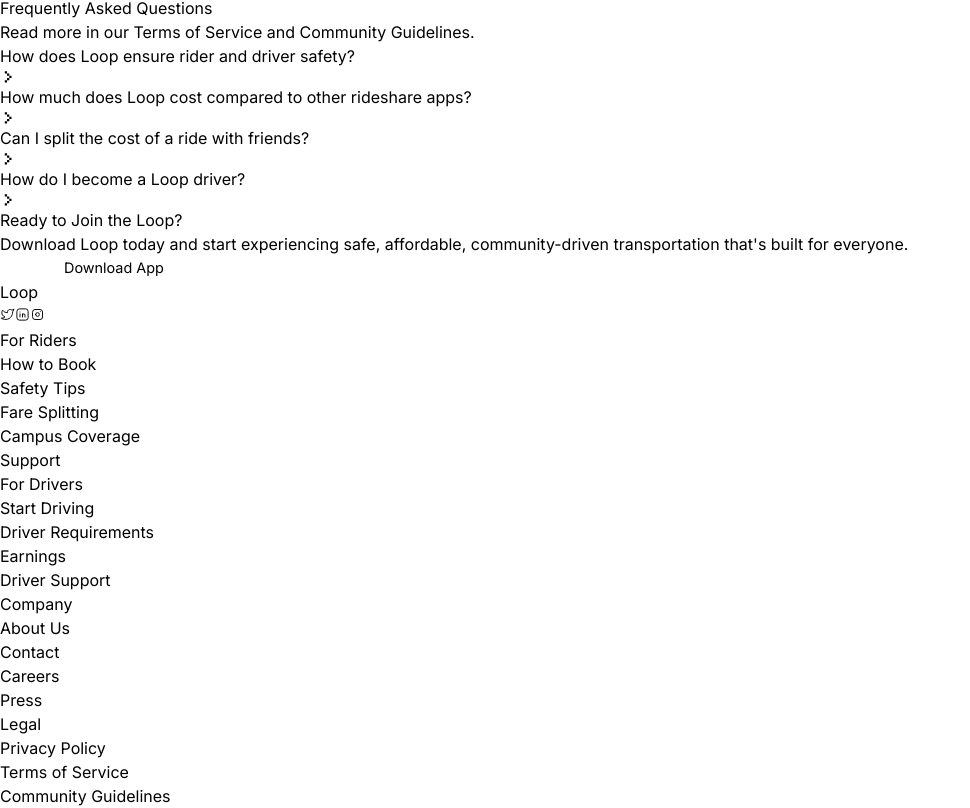
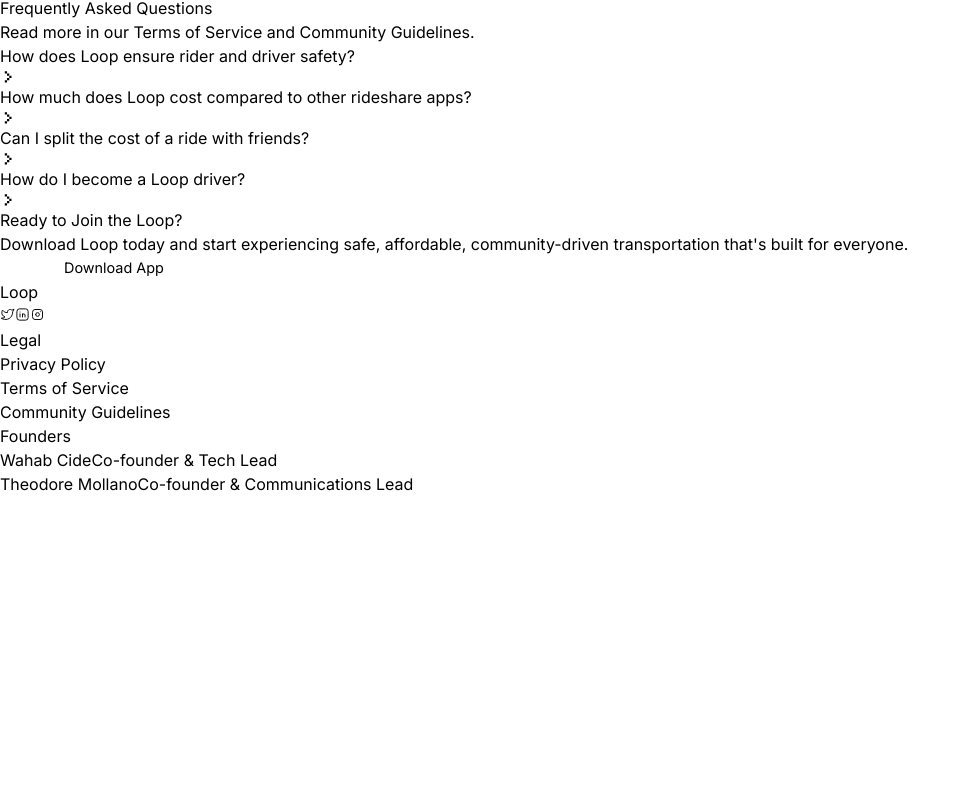
Before and after one commit to wahab-cide/loop-website, a Next.js app: page / in a window 1280 px wide. Shown: the part 6061-6869 px from the top of the page, without its empty margins (0-970 px from the left). After the commit the page ends 6557 px from the top, so only its background shows below. Built offline with nearby package versions, Linux system fonts and the light colour scheme.

Commit message:
add founder info

```diff
--- a/components/footer.tsx
+++ b/components/footer.tsx
@@ -11,27 +11,6 @@ import {
 
 export function Footer() {
   const { showToast } = useToast();
-  const forRiders = [
-    { title: "How to Book", href: "#", onClick: () => showToast("Coming Soon") },
-    { title: "Safety Tips", href: "#", onClick: () => showToast("Coming Soon") },
-    { title: "Fare Splitting", href: "#", onClick: () => showToast("Coming Soon") },
-    { title: "Campus Coverage", href: "#", onClick: () => showToast("Coming Soon") },
-    { title: "Support", href: "#", onClick: () => showToast("Coming Soon") },
-  ];
-
-  const forDrivers = [
-    { title: "Start Driving", href: "#", onClick: () => showToast("Coming Soon") },
-    { title: "Driver Requirements", href: "#", onClick: () => showToast("Coming Soon") },
-    { title: "Earnings", href: "#", onClick: () => showToast("Coming Soon") },
-    { title: "Driver Support", href: "#", onClick: () => showToast("Coming Soon") },
-  ];
-
-  const company = [
-    { title: "About Us", href: "#", onClick: () => showToast("Coming Soon") },
-    { title: "Contact", href: "#", onClick: () => showToast("Coming Soon") },
-    { title: "Careers", href: "#", onClick: () => showToast("Coming Soon") },
-    { title: "Press", href: "#", onClick: () => showToast("Coming Soon") },
-  ];
 
   const legal = [
     { title: "Privacy Policy", href: "/privacy" },
@@ -53,8 +32,8 @@ export function Footer() {
         </div>
       </div>
 
-      <div className="max-w-7xl my-28 mx-auto text-sm text-neutral-400 flex flex-col justify-between md:px-8">
-        <div className="flex flex-col md:flex-row justify-between">
+      <div className="max-w-7xl my-28 mx-auto text-sm text-neutral-400 flex flex-col md:px-8">
+        <div className="flex flex-col md:flex-row justify-between items-start w-full">
           <div className="mb-10 md:mb-0">
             <Logo />
             <div className="flex gap-3 mt-6">
@@ -66,82 +45,7 @@ export function Footer() {
             </div>
           </div>
 
-          <div className="grid grid-cols-2 md:grid-cols-4 gap-10 lg:gap-20">
-            <div className="flex flex-col space-y-4">
-              <p className="text-white font-semibold">For Riders</p>
-              <ul className="space-y-3">
-                {forRiders.map((item, idx) => (
-                  <li key={`riders-${idx}`}>
-                    {item.href === "#" ? (
-                      <button
-                        onClick={item.onClick}
-                        className="hover:text-white transition-colors text-left"
-                      >
-                        {item.title}
-                      </button>
-                    ) : (
-                      <Link
-                        href={item.href}
-                        className="hover:text-white transition-colors"
-                      >
-                        {item.title}
-                      </Link>
-                    )}
-                  </li>
-                ))}
-              </ul>
-            </div>
-
-            <div className="flex flex-col space-y-4">
-              <p className="text-white font-semibold">For Drivers</p>
-              <ul className="space-y-3">
-                {forDrivers.map((item, idx) => (
-                  <li key={`drivers-${idx}`}>
-                    {item.href === "#" ? (
-                      <button
-                        onClick={item.onClick}
-                        className="hover:text-white transition-colors text-left"
-                      >
-                        {item.title}
-                      </button>
-                    ) : (
-                      <Link
-                        href={item.href}
-                        className="hover:text-white transition-colors"
-                      >
-                        {item.title}
-                      </Link>
-                    )}
-                  </li>
-                ))}
-              </ul>
-            </div>
-
-            <div className="flex flex-col space-y-4">
-              <p className="text-white font-semibold">Company</p>
-              <ul className="space-y-3">
-                {company.map((item, idx) => (
-                  <li key={`company-${idx}`}>
-                    {item.href === "#" ? (
-                      <button
-                        onClick={item.onClick}
-                        className="hover:text-white transition-colors text-left"
-                      >
-                        {item.title}
-                      </button>
-                    ) : (
-                      <Link
-                        href={item.href}
-                        className="hover:text-white transition-colors"
-                      >
-                        {item.title}
-                      </Link>
-                    )}
-                  </li>
-                ))}
-              </ul>
-            </div>
-
+          <div className="grid grid-cols-1 sm:grid-cols-2 gap-8 md:gap-10 lg:gap-16">
             <div className="flex flex-col space-y-4">
               <p className="text-white font-semibold">Legal</p>
               <ul className="space-y-3">
@@ -155,6 +59,37 @@ export function Footer() {
                     </Link>
                   </li>
                 ))}
+              </ul>
+            </div>
+            <div className="flex flex-col space-y-4">
+              <p className="text-white font-semibold">Founders</p>
+              <ul className="space-y-3">
+                <li>
+                  <div className="flex flex-col space-y-1">
+                    <Link
+                      href="https://portfolio-bice-nine-41.vercel.app/"
+                      target="_blank"
+                      rel="noopener noreferrer"
+                      className="hover:text-white transition-colors font-medium"
+                    >
+                      Wahab Cide
+                    </Link>
+                    <span className="text-xs text-neutral-500">Co-founder & Tech Lead</span>
+                  </div>
+                </li>
+                <li>
+                  <div className="flex flex-col space-y-1">
+                    <Link
+                      href="https://www.linkedin.com/in/theodore-m-67508a248/"
+                      target="_blank"
+                      rel="noopener noreferrer"
+                      className="hover:text-white transition-colors font-medium"
+                    >
+                      Theodore Mollano
+                    </Link>
+                    <span className="text-xs text-neutral-500">Co-founder & Communications Lead</span>
+                  </div>
+                </li>
               </ul>
             </div>
           </div>
```
